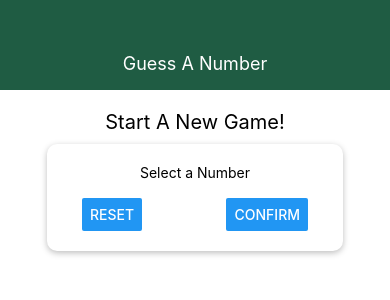
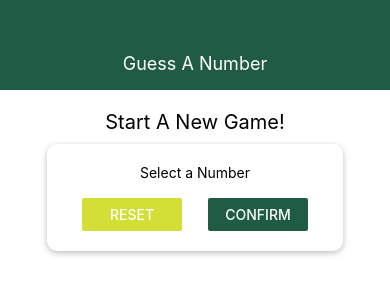
Before and after one commit to mstambaugh/react-native-number-guesser, a React Native app: screen / in a window 390 px wide. Shown: the top 300 px of the page. Built offline with nearby package versions, Linux system fonts and the light colour scheme.

Commit message:
add a bit of stuff

```diff
--- a/screens/StartGameScreen.js
+++ b/screens/StartGameScreen.js
@@ -11,8 +11,12 @@
         <Text>Select a Number</Text>
         <TextInput />
         <View style={styles.buttonContainer}>
-          <Button title="Reset" onPress={() => {}} />
-          <Button title="Confirm" onPress={() => {}} />
+          <View style={styles.button}>
+            <Button title="Reset" onPress={() => { }} color="#d3de37"/>
+          </View>
+          <View style={styles.button}>
+            <Button title="Confirm" onPress={() => { }} color="#1f5c43"/>
+          </View>
         </View>
       </Card>
     </View>
@@ -42,6 +46,9 @@
     width: '100%',
     justifyContent: 'space-between',
     paddingHorizontal: 15
+  },
+  button: {
+    width: 100
   }
 
 
```
